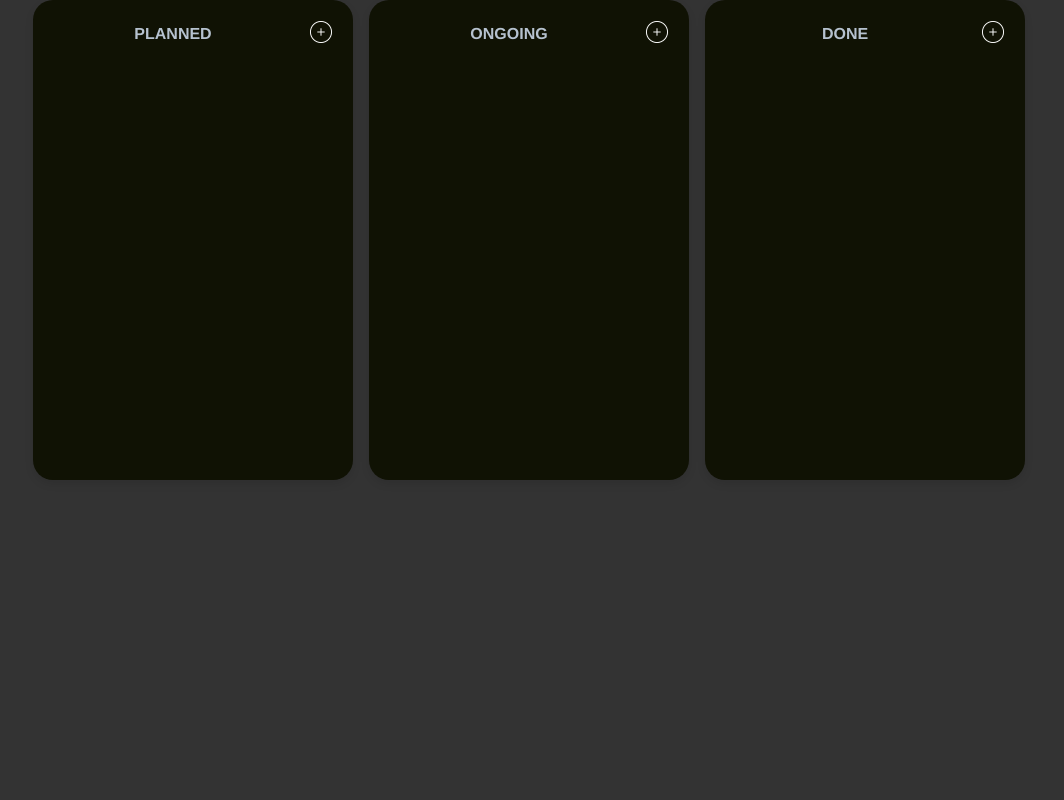
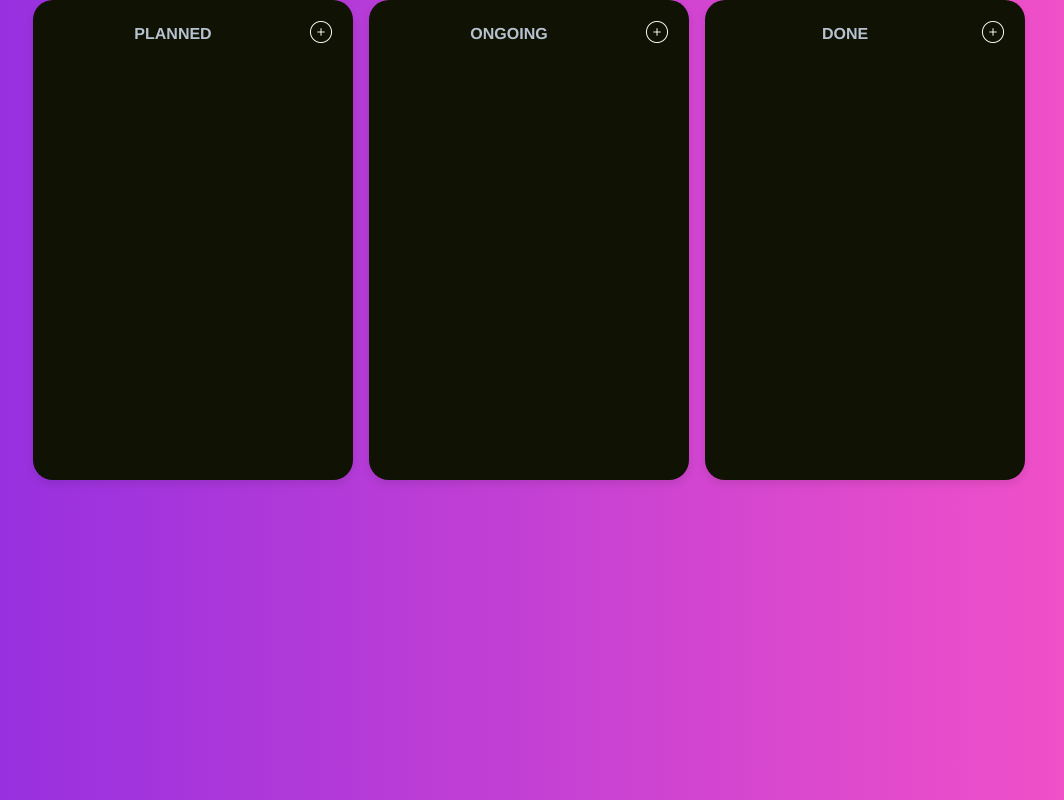
Before and after one commit to geovanefernandesdois/Zustand, a React (Vite) app: page / in a window 1280 px wide. Shown: the whole page, without its empty margins (111-1175 px from the left). Built offline with nearby package versions, Linux system fonts and the light colour scheme.

Commit message:
style: :lipstick: New styles to website.

```diff
--- a/src/App.css
+++ b/src/App.css
@@ -1,5 +1,5 @@
 .App {
-  background: var(--COLOR-GRAY);
+  background: linear-gradient(to right, #8e2de2, #f953c6); /* Gradiente de roxo ao rosa */
   min-height: 100vh;
   display: flex;
   justify-content: center;
--- a/src/index.css
+++ b/src/index.css
@@ -1,9 +1,9 @@
 :root {
   --COLOR-GRAY: #333333;
   --COLOR-GRAY-DARK: #222222;
-  --COLOR-GRAY-LIGHT: #cccccc;
-  --COLOR-ONGOING: #98c1d9;
-  --COLOR-DONE: #ee6c4d;
+  --COLOR-GRAY-LIGHT: #3c5a7c;
+  --COLOR-ONGOING: rgb(22, 75, 53);
+  --COLOR-DONE: rgb(174, 46, 36);
   font-family: Helvetica;
 }
 
```
